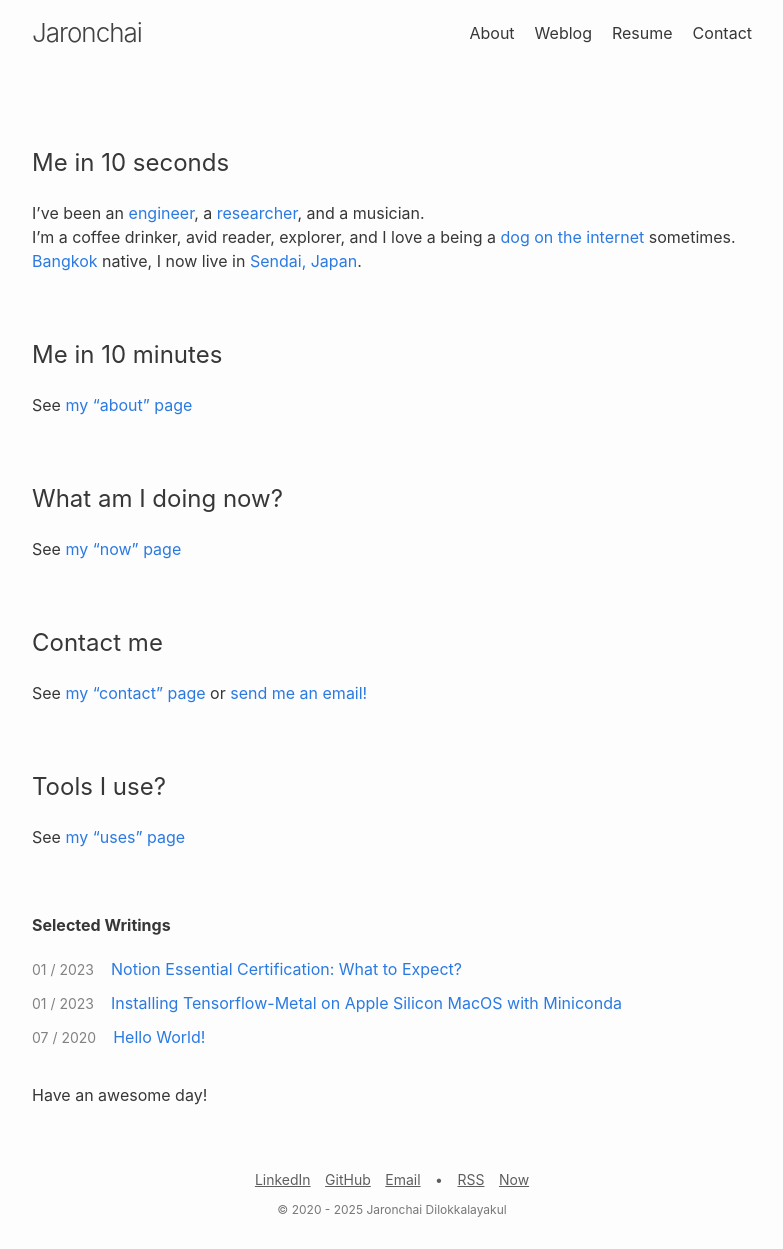
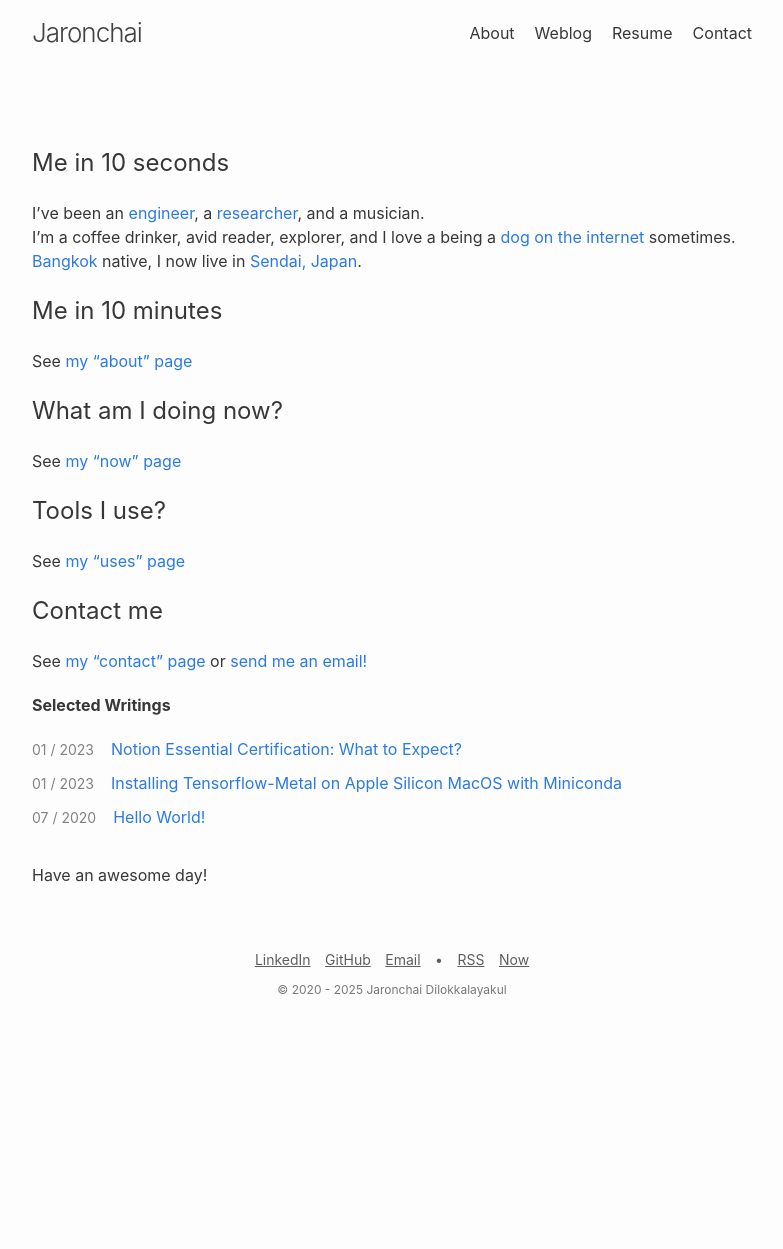
Before and after one commit to jarondlk/jaronchai-blog, a Jekyll site: the page built from index.markdown, in a window 1280 px wide. Shown: the whole page, without its empty margins (248-1031 px from the left). Built offline with Jekyll 4.4.1, drawn with Linux system fonts in a browser that asks for light colours; after the commit the page ends 1029 px from its top, so only the background shows below that.

Commit message:
Test spacing

```diff
--- a/index.markdown
+++ b/index.markdown
@@ -9,31 +9,31 @@ I’ve been an [engineer](https://ibm.com), a [researcher](https://www.is.tohoku
 I’m a coffee drinker, avid reader, explorer, and I love a being a [dog on the internet](https://alfyn.page) sometimes.\
 [Bangkok](https://maps.app.goo.gl/Rrm5AFaLUZ42k3GG6) native, I now live in [Sendai, Japan](https://maps.app.goo.gl/HHWvrCXHT9ouUT4T9).
 
-&nbsp;
+<!-- &nbsp; -->
 
 ## Me in 10 minutes
 
 See [my "about" page](/about)
 
-&nbsp;
+<!-- &nbsp; -->
 
 ## What am I doing now?
 
 See [my "now" page](/now)
 
-&nbsp;
+<!-- &nbsp; -->
+
+## Tools I use?
+
+See [my "uses" page](/uses)
+
+<!-- &nbsp; -->
 
 ## Contact me
 
 See [my "contact" page](/contact) or [send me an email!](mailto:jaron.dilok@gmail.com)
 
-&nbsp;
-
-## Tools I use?
-
-See [my "uses" page](/uses)
-
-&nbsp;
+<!-- &nbsp; -->
 
 **Selected Writings**
 {%- include featured.html -%}
```
